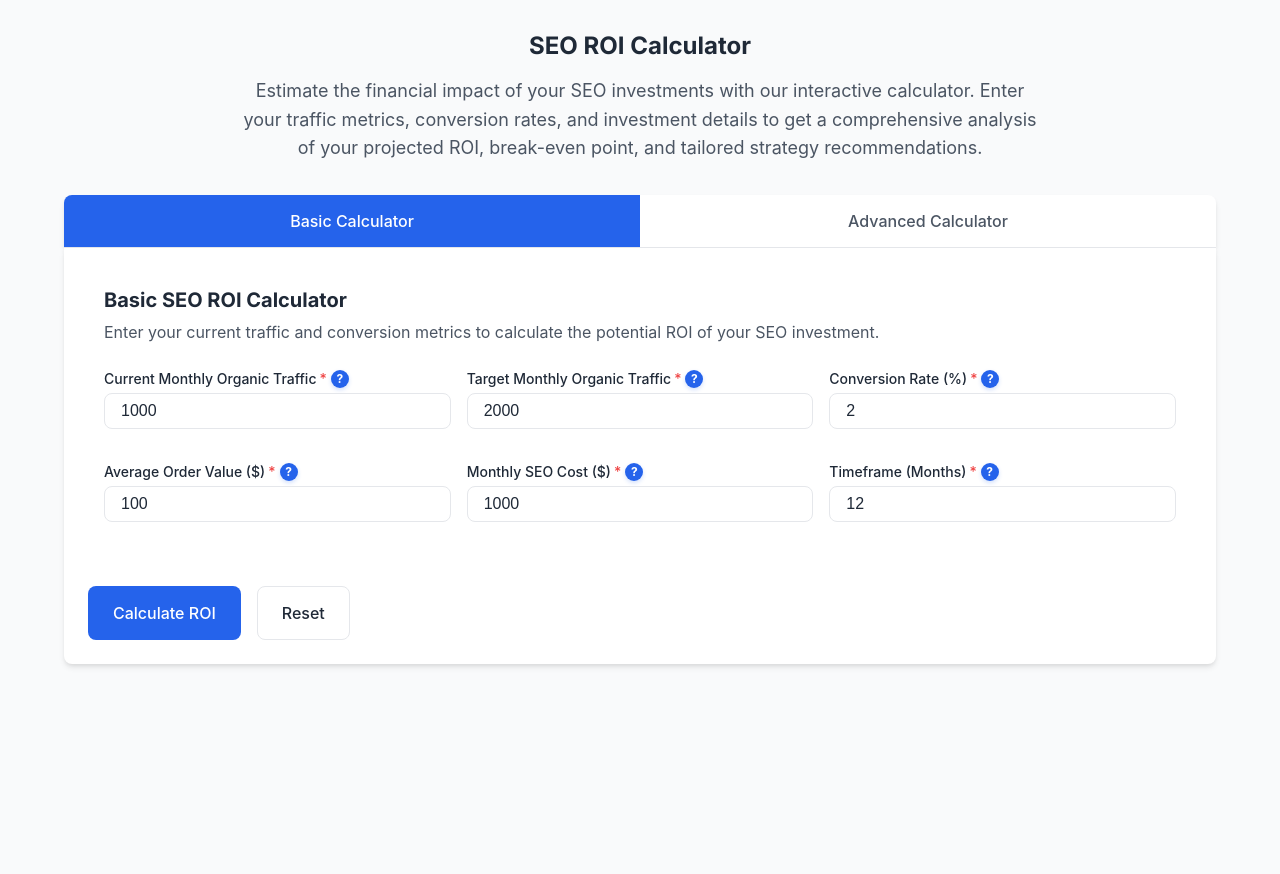
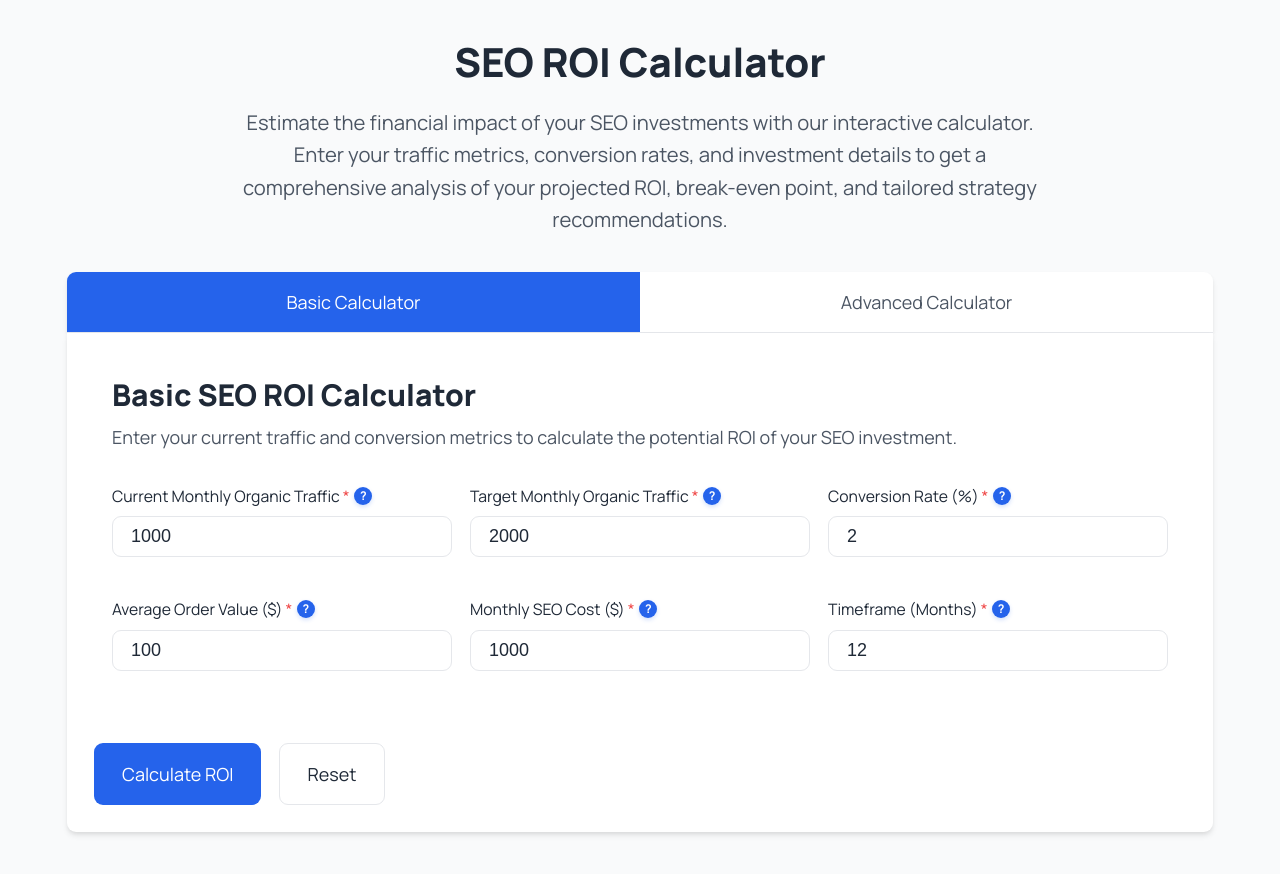
Before and after one commit to mrkooblu/seo-roi-calculator, a Next.js app: page / in a window 1280 px wide. Shown: the top 874 px of the page. Before the commit the page ends 800 px from the top, so only its background shows below. Built offline with nearby package versions, Linux system fonts and the light colour scheme.

Commit message:
feat:UX improvements

```diff
--- a/src/components/Calculator/AdvancedCalculator.tsx
+++ b/src/components/Calculator/AdvancedCalculator.tsx
@@ -72,8 +72,7 @@ const AdvancedCalculator: React.FC<AdvancedCalculatorProps> = ({ state, updateSt
         <FormGroup
           id="organicCTR"
           label="Organic CTR (%)"
-          tooltip="The percentage of search impressions that result in clicks to your site"
-          helperText="Average is 3-5% for position #1"
+          tooltip="The percentage of search impressions that result in clicks to your site. Average is 27.6% for position #1, 15% for #2, 11% for #3."
           error={getFieldError('organicCTR')}
         >
           <InputGroup
@@ -82,7 +81,7 @@ const AdvancedCalculator: React.FC<AdvancedCalculatorProps> = ({ state, updateSt
             type="number"
             value={state.organicCTR || ''}
             onChange={handleInputChange}
-            placeholder="e.g. 3.5"
+            placeholder="e.g. 27.6"
             step="0.1"
             suffix="%"
             error={getFieldError('organicCTR')}
@@ -299,12 +298,13 @@ const AdvancedCalculator: React.FC<AdvancedCalculatorProps> = ({ state, updateSt
 };
 
 const AdvancedCalculatorContainer = styled.div`
-  margin-bottom: ${({ theme }) => theme.spacing.xl};
+  padding: ${({ theme }) => theme.spacing.md};
 `;
 
-const FormTitle = styled.h3`
-  font-size: ${({ theme }) => theme.typography.fontSize.xl};
-  font-weight: ${({ theme }) => theme.typography.fontWeight.semiBold};
+const FormTitle = styled.h2`
+  font-size: ${({ theme }) => theme.typography.headings.h2.fontSize};
+  font-weight: ${({ theme }) => theme.typography.headings.h2.fontWeight};
+  line-height: ${({ theme }) => theme.typography.headings.h2.lineHeight};
   margin-bottom: ${({ theme }) => theme.spacing.sm};
   color: ${({ theme }) => theme.colors.text.primary};
 `;
@@ -333,8 +333,12 @@ const InvestmentNote = styled.p`
 
 const FormGrid = styled.div`
   display: grid;
-  grid-template-columns: repeat(auto-fill, minmax(250px, 1fr));
-  gap: ${({ theme }) => theme.spacing.lg};
+  grid-template-columns: repeat(auto-fill, minmax(300px, 1fr));
+  gap: ${({ theme }) => theme.spacing.md};
+
+  @media (max-width: 768px) {
+    grid-template-columns: 1fr;
+  }
 `;
 
 const Select = styled.select`
--- a/src/components/Calculator/BasicCalculator.tsx
+++ b/src/components/Calculator/BasicCalculator.tsx
@@ -189,7 +189,9 @@ const BasicCalculatorContainer = styled.div`
 `;
 
 const FormTitle = styled.h2`
-  font-size: ${({ theme }) => theme.typography.fontSize.xl};
+  font-size: ${({ theme }) => theme.typography.headings.h2.fontSize};
+  font-weight: ${({ theme }) => theme.typography.headings.h2.fontWeight};
+  line-height: ${({ theme }) => theme.typography.headings.h2.lineHeight};
   margin-bottom: ${({ theme }) => theme.spacing.sm};
   color: ${({ theme }) => theme.colors.text.primary};
 `;
--- a/src/components/Form/Tooltip.tsx
+++ b/src/components/Form/Tooltip.tsx
@@ -137,6 +137,7 @@ const TooltipContent = styled.div<TooltipContentProps>`
   padding: 10px 14px;
   border-radius: ${({ theme }) => theme.borderRadius.md};
   font-size: 13px;
+  line-height: 1.4;
   width: max-content;
   max-width: ${({ $maxWidth }) => `${$maxWidth}px`};
   text-align: left;
--- a/src/components/Layout/PageHeader.tsx
+++ b/src/components/Layout/PageHeader.tsx
@@ -21,8 +21,9 @@ const HeaderWrapper = styled.header`
 `;
 
 const Title = styled.h1`
-  font-size: ${({ theme }) => theme.typography.fontSize.xxl};
-  font-weight: ${({ theme }) => theme.typography.fontWeight.bold};
+  font-size: ${({ theme }) => theme.typography.headings.h1.fontSize};
+  font-weight: ${({ theme }) => theme.typography.headings.h1.fontWeight};
+  line-height: ${({ theme }) => theme.typography.headings.h1.lineHeight};
   color: ${({ theme }) => theme.colors.text.primary};
   margin-bottom: ${({ theme }) => theme.spacing.md};
 `;
--- a/src/components/Results/Recommendations.tsx
+++ b/src/components/Results/Recommendations.tsx
@@ -141,10 +141,11 @@ const RecommendationContent = styled.div`
 `;
 
 const RecommendationTitle = styled.h4`
-  font-size: ${({ theme }) => theme.typography.fontSize.lg};
-  font-weight: ${({ theme }) => theme.typography.fontWeight.semiBold};
-  color: ${({ theme }) => theme.colors.primary};
+  font-size: ${({ theme }) => theme.typography.headings.h4.fontSize};
+  font-weight: ${({ theme }) => theme.typography.headings.h4.fontWeight};
+  line-height: ${({ theme }) => theme.typography.headings.h4.lineHeight};
   margin-bottom: ${({ theme }) => theme.spacing.sm};
+  color: ${({ theme }) => theme.colors.text.primary};
 `;
 
 const RecommendationDescription = styled.p`
--- a/src/components/Results/index.tsx
+++ b/src/components/Results/index.tsx
@@ -164,7 +164,9 @@ const ResultsContainer = styled.div`
 `;
 
 const ResultsTitle = styled.h2`
-  font-size: ${({ theme }) => theme.typography.fontSize['3xl']};
+  font-size: ${({ theme }) => theme.typography.headings.h2.fontSize};
+  font-weight: ${({ theme }) => theme.typography.headings.h2.fontWeight};
+  line-height: ${({ theme }) => theme.typography.headings.h2.lineHeight};
   margin-bottom: ${({ theme }) => theme.spacing.xl};
   color: ${({ theme }) => theme.colors.text.primary};
   text-align: center;
@@ -209,7 +211,9 @@ const ChartContainer = styled.div`
 `;
 
 const SectionTitle = styled.h3`
-  font-size: ${({ theme }) => theme.typography.fontSize.xl};
+  font-size: ${({ theme }) => theme.typography.headings.h3.fontSize};
+  font-weight: ${({ theme }) => theme.typography.headings.h3.fontWeight};
+  line-height: ${({ theme }) => theme.typography.headings.h3.lineHeight};
   margin-bottom: ${({ theme }) => theme.spacing.md};
   color: ${({ theme }) => theme.colors.text.primary};
 
--- a/src/pages/_document.tsx
+++ b/src/pages/_document.tsx
@@ -36,6 +36,9 @@ class MyDocument extends Document {
           <meta charSet="UTF-8" />
           <meta name="description" content="Advanced SEO ROI Calculator - Calculate the return on investment for your SEO efforts" />
           <link rel="icon" href="/favicon.ico" />
+          <link rel="preconnect" href="https://fonts.googleapis.com" />
+          <link rel="preconnect" href="https://fonts.gstatic.com" crossOrigin="anonymous" />
+          <link href="https://fonts.googleapis.com/css2?family=Manrope:wght@400;700;800;900&display=swap" rel="stylesheet" />
         </Head>
         <body>
           <Main />
--- a/src/styles/GlobalStyle.ts
+++ b/src/styles/GlobalStyle.ts
@@ -11,8 +11,8 @@ const GlobalStyle = createGlobalStyle`
   html,
   body {
     font-family: ${theme.typography.fontFamily};
-    font-size: ${theme.typography.fontSize.base};
-    line-height: 1.5;
+    font-size: ${theme.typography.body.fontSize};
+    line-height: ${theme.typography.body.lineHeight};
     color: ${theme.colors.text.primary};
     background-color: ${theme.colors.background};
     -webkit-font-smoothing: antialiased;
@@ -21,36 +21,47 @@ const GlobalStyle = createGlobalStyle`
 
   h1, h2, h3, h4, h5, h6 {
     margin-bottom: ${theme.spacing.md};
-    font-weight: ${theme.typography.fontWeight.bold};
     line-height: 1.2;
   }
 
   h1 {
-    font-size: ${theme.typography.fontSize['4xl']};
+    font-size: ${theme.typography.headings.h1.fontSize};
+    font-weight: ${theme.typography.headings.h1.fontWeight};
+    line-height: ${theme.typography.headings.h1.lineHeight};
   }
 
   h2 {
-    font-size: ${theme.typography.fontSize['3xl']};
+    font-size: ${theme.typography.headings.h2.fontSize};
+    font-weight: ${theme.typography.headings.h2.fontWeight};
+    line-height: ${theme.typography.headings.h2.lineHeight};
   }
 
   h3 {
-    font-size: ${theme.typography.fontSize.xxl};
+    font-size: ${theme.typography.headings.h3.fontSize};
+    font-weight: ${theme.typography.headings.h3.fontWeight};
+    line-height: ${theme.typography.headings.h3.lineHeight};
   }
 
   h4 {
-    font-size: ${theme.typography.fontSize.xl};
+    font-size: ${theme.typography.headings.h4.fontSize};
+    font-weight: ${theme.typography.headings.h4.fontWeight};
+    line-height: ${theme.typography.headings.h4.lineHeight};
   }
 
   h5 {
     font-size: ${theme.typography.fontSize.lg};
+    font-weight: ${theme.typography.fontWeight.semiBold};
   }
 
   h6 {
     font-size: ${theme.typography.fontSize.base};
+    font-weight: ${theme.typography.fontWeight.semiBold};
   }
 
   p {
     margin-bottom: ${theme.spacing.md};
+    font-size: ${theme.typography.body.fontSize};
+    line-height: ${theme.typography.body.lineHeight};
   }
 
   a {
--- a/src/styles/globals.css
+++ b/src/styles/globals.css
@@ -1,5 +1,5 @@
-/* Import Inter font from Google Fonts */
-@import url('https://fonts.googleapis.com/css2?family=Inter:wght@300;400;500;600;700&display=swap');
+/* Import Manrope font from Google Fonts */
+@import url('https://fonts.googleapis.com/css2?family=Manrope:wght@400;700;800;900&display=swap');
 
 /* Reset and Base Styles */
 * {
@@ -10,17 +10,17 @@
 
 html,
 body {
-  font-family: 'Inter', system-ui, -apple-system, BlinkMacSystemFont, 'Segoe UI', Roboto,
+  font-family: 'Manrope', system-ui, -apple-system, BlinkMacSystemFont, 'Segoe UI', Roboto,
     Oxygen, Ubuntu, Cantarell, 'Open Sans', 'Helvetica Neue', sans-serif;
   font-weight: 400;
-  font-size: 16px;
-  line-height: 24px;
+  font-size: 18px;
+  line-height: 32px;
   color: #1e293b;
   background-color: #f8fafc;
 }
 
 h1, h2, h3, h4, h5, h6 {
-  font-family: 'Inter', system-ui, sans-serif;
+  font-family: 'Manrope', system-ui, sans-serif;
   margin: 0;
 }
 
@@ -30,7 +30,7 @@ a {
 }
 
 button {
-  font-family: 'Inter', system-ui, sans-serif;
+  font-family: 'Manrope', system-ui, sans-serif;
 }
 
 /* Custom scrollbar */
--- a/src/styles/theme.ts
+++ b/src/styles/theme.ts
@@ -38,7 +38,7 @@ const theme = {
   },
   typography: {
     fontFamily:
-      '-apple-system, BlinkMacSystemFont, "Segoe UI", Roboto, Oxygen, Ubuntu, Cantarell, "Open Sans", "Helvetica Neue", sans-serif',
+      "'Manrope', -apple-system, BlinkMacSystemFont, 'Segoe UI', Roboto, Oxygen, Ubuntu, Cantarell, 'Open Sans', 'Helvetica Neue', sans-serif",
     fontSize: {
       xs: '0.75rem',
       sm: '0.875rem',
@@ -55,27 +55,33 @@ const theme = {
       medium: 500,
       semiBold: 600,
       bold: 700,
+      extraBold: 800,
     },
     headings: {
       h1: {
-        fontSize: '32px',
-        lineHeight: '40px',
+        fontSize: '40px',
+        lineHeight: '52px',
+        fontWeight: 800,
+      },
+      h2: {
+        fontSize: '30px',
+        lineHeight: '34px',
+        fontWeight: 800,
+      },
+      h3: {
+        fontSize: '28px',
+        lineHeight: '34px',
         fontWeight: 700,
       },
-      h2: {
-        fontSize: '24px',
-        lineHeight: '32px',
-        fontWeight: 600,
-      },
-      h3: {
-        fontSize: '20px',
-        lineHeight: '28px',
-        fontWeight: 600,
+      h4: {
+        fontSize: '22px',
+        lineHeight: '31px',
+        fontWeight: 900,
       },
     },
     body: {
-      fontSize: '16px',
-      lineHeight: '24px',
+      fontSize: '18px',
+      lineHeight: '32px',
       fontWeight: 400,
     },
     small: {
```
Also changed, not shown: src/utils/calculations.ts (+10 -9 lines).
